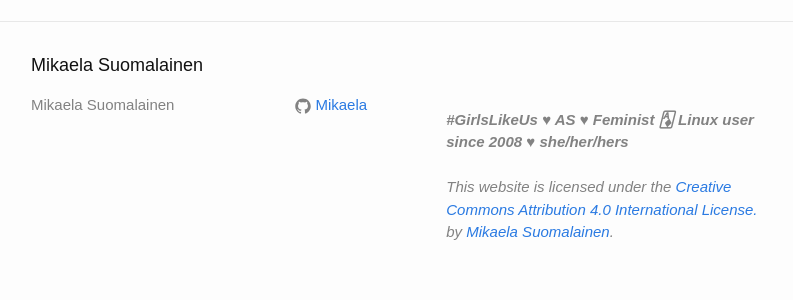
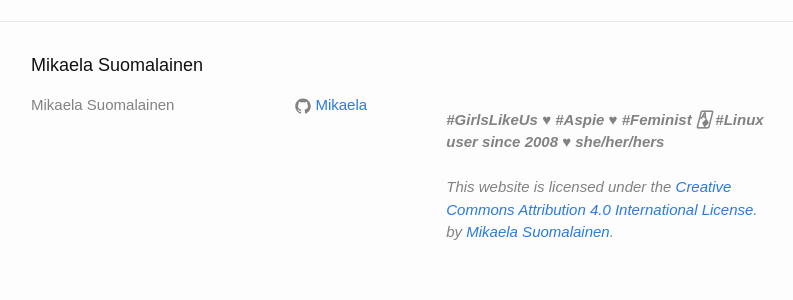
Before and after one commit to Mikaela/mikaela.github.io, a Jekyll site: the page built from pages/chat.markdown, in a window 1280 px wide. Shown: the part 923-1223 px from the top of the page, without its empty margins (239-1032 px from the left). Built offline with Jekyll 4.4.1, drawn with Linux system fonts in a browser that asks for light colours; Markdown is read by kramdown in place of the engine named in the settings.

Commit message:
index & _config: update bio

```diff
--- a/_config.yml
+++ b/_config.yml
@@ -1,7 +1,7 @@
 # Site settings
 title: Mikaela Suomalainen
 description: > # this means to ignore newlines until "baseurl:"
-    ***\#GirlsLikeUs ♥ AS ♥ Feminist 🃁 Linux user since 2008 ♥
+    ***\#GirlsLikeUs ♥ \#Aspie ♥ \#Feminist 🃁 \#Linux user since 2008 ♥
     she/her/hers***
     <br/><br/>*This website is licensed under the
     [Creative Commons Attribution 4.0 International License.](http://creativecommons.org/licenses/by/4.0/)
--- a/index.markdown
+++ b/index.markdown
@@ -1,6 +1,6 @@
 ---
 layout: index
-excerpt: "#GirlsLikeUs ♥ AS ♥ Feminist 🃁 Linux user since 2008 ♥ she/her/hers"
+excerpt: "#GirlsLikeUs ♥ #Aspie ♥ #Feminist 🃁 #Linux user since 2008 ♥ she/her/hers"
 ---
 
-***[#GirlsLikeUs ♥ AS ♥ Feminist 🃁 Linux user since 2008 ♥ she/her/hers]({{ site.url }}/about)***
+***[#GirlsLikeUs ♥ #Aspie ♥ #Feminist 🃁 #Linux user since 2008 ♥ she/her/hers]({{ site.url }}/about)***
```
